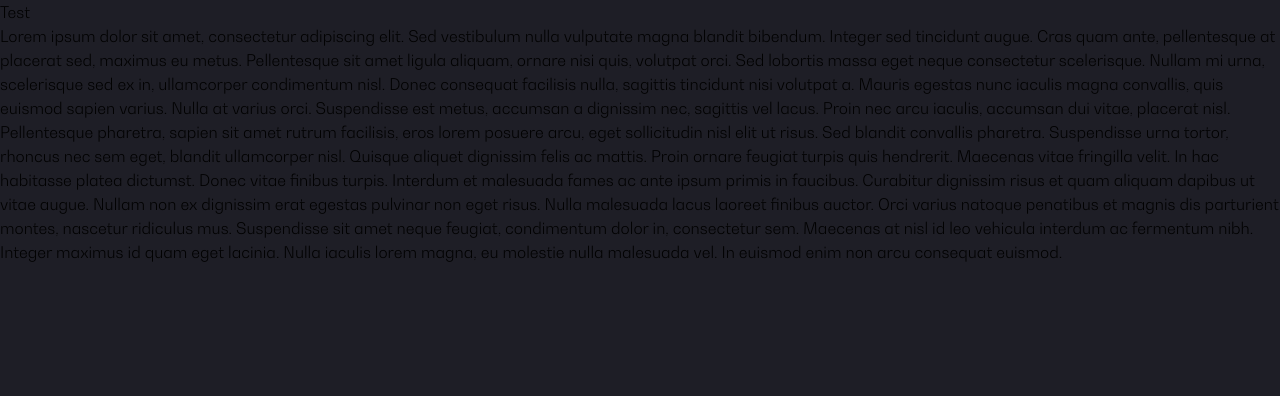
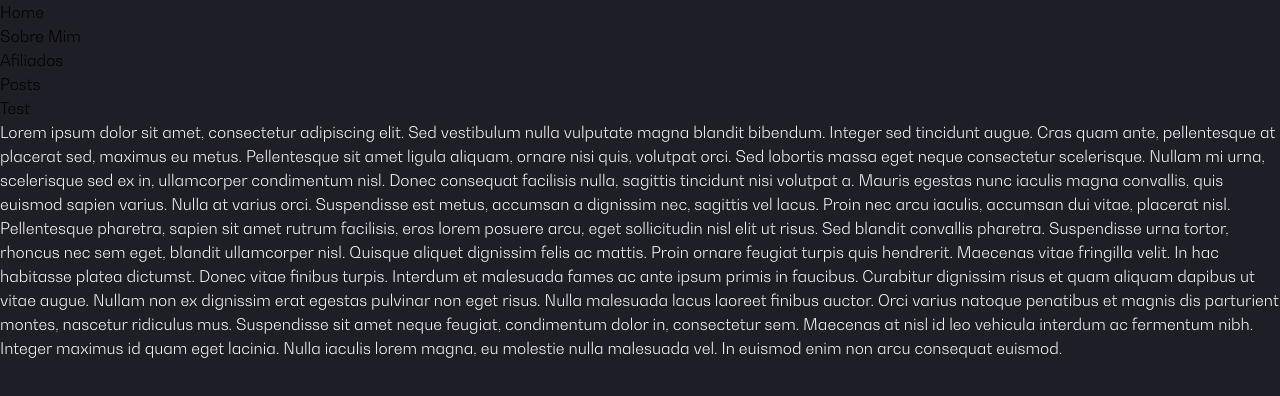
Before and after one commit to Eddcp/edupaivadev.com, a Next.js app: page / in a window 1280 px wide. Shown: the top 396 px of the page. Built offline with nearby package versions, Linux system fonts and the light colour scheme.

Commit message:
Adding Header and LayoutWrapper

```diff
--- /dev/null
+++ b/src/components/Header/index.tsx
@@ -0,0 +1,9 @@
+import Menu from 'components/Menu'
+
+const Header = () => (
+  <header>
+    <Menu />
+  </header>
+)
+
+export default Header
--- /dev/null
+++ b/src/components/Layout/index.tsx
@@ -0,0 +1,17 @@
+import Header from 'components/Header'
+import { ReactChild, ReactChildren } from 'react'
+
+interface LayoutProps {
+  children: ReactChild | ReactChildren
+}
+
+const Layout = ({ children }: LayoutProps) => {
+  return (
+    <section>
+      <Header />
+      <main>{children}</main>
+    </section>
+  )
+}
+
+export default Layout
--- a/src/components/Main/index.tsx
+++ b/src/components/Main/index.tsx
@@ -1,7 +1,7 @@
 const Main = () => (
   <>
     <h1>Test</h1>
-    <div>
+    <p className="text-white">
       Lorem ipsum dolor sit amet, consectetur adipiscing elit. Sed vestibulum
       nulla vulputate magna blandit bibendum. Integer sed tincidunt augue. Cras
       quam ante, pellentesque at placerat sed, maximus eu metus. Pellentesque
@@ -26,7 +26,7 @@ const Main = () => (
       leo vehicula interdum ac fermentum nibh. Integer maximus id quam eget
       lacinia. Nulla iaculis lorem magna, eu molestie nulla malesuada vel. In
       euismod enim non arcu consequat euismod.
-    </div>
+    </p>
   </>
 )
 
--- a/src/components/Main/test.tsx
+++ /dev/null
@@ -1,23 +0,0 @@
-import { render, screen } from '@testing-library/react'
-
-import Main from '.'
-
-describe('', () => {
-  it('should render the heading', () => {
-    const { container } = render(<Main />)
-
-    expect(
-      screen.getByRole('heading', { name: /react avançado/i })
-    ).toBeInTheDocument()
-
-    expect(container.firstChild).toMatchSnapshot()
-  })
-
-  it('should render the colors correctly', () => {
-    const { container } = render(<Main />)
-
-    expect(container.firstChild).toHaveStyle({
-      'background-color': '#06092b'
-    })
-  })
-})
--- /dev/null
+++ b/src/components/Menu/content.ts
@@ -0,0 +1,20 @@
+const links = [
+  {
+    label: 'Home',
+    url: '/'
+  },
+  {
+    label: 'Sobre Mim',
+    url: '/about'
+  },
+  {
+    label: 'Afiliados',
+    url: '/afiliate'
+  },
+  {
+    label: 'Posts',
+    url: '/posts'
+  }
+]
+
+export default links
--- /dev/null
+++ b/src/components/Menu/index.tsx
@@ -0,0 +1,26 @@
+import Link from 'next/link'
+import { useRouter } from 'next/router'
+
+import links from './content'
+
+const Menu = () => {
+  const router = useRouter()
+
+  return (
+    <nav>
+      <ul>
+        {links.map((link, index) => (
+          <li key={index}>
+            <Link href={link.url}>
+              <a className={router.pathname === link.url ? 'active' : ''}>
+                {link.label}
+              </a>
+            </Link>
+          </li>
+        ))}
+      </ul>
+    </nav>
+  )
+}
+
+export default Menu
--- /dev/null
+++ b/src/components/Menu/test.tsx
@@ -0,0 +1,30 @@
+import { render, screen } from '@testing-library/react'
+
+import Menu from '.'
+
+jest.mock('next/router', () => ({
+  useRouter() {
+    return {
+      route: '/',
+      pathname: '',
+      query: '',
+      asPath: ''
+    }
+  }
+}))
+
+const links = [
+  { label: 'Home', url: '/' },
+  { label: 'Afiliados', url: '/afiliate' },
+  { label: 'Sobre Mim', url: '/about' },
+  { label: 'Posts', url: '/posts' }
+]
+
+describe('', () => {
+  test.each(links)('Check if Menu have %s link.', (link) => {
+    render(<Menu />)
+    const linkDom = screen.getByText(link.label)
+
+    expect(linkDom).toHaveAttribute('href', link.url)
+  })
+})
--- a/src/pages/_app.tsx
+++ b/src/pages/_app.tsx
@@ -1,3 +1,4 @@
+import Layout from 'components/Layout'
 import { AppProps } from 'next/app'
 import Head from 'next/head'
 import '../styles/globals.css'
@@ -14,7 +15,9 @@ function App({ Component, pageProps }: AppProps) {
           content="A Simple project starter to work with Typescript, React, NextJS, Jest, React-testing-library"
         />
       </Head>
-      <Component {...pageProps} />
+      <Layout>
+        <Component {...pageProps} />
+      </Layout>
     </>
   )
 }
```
Also changed, not shown: 1 other file (tests, documents, lock files or other folders).
